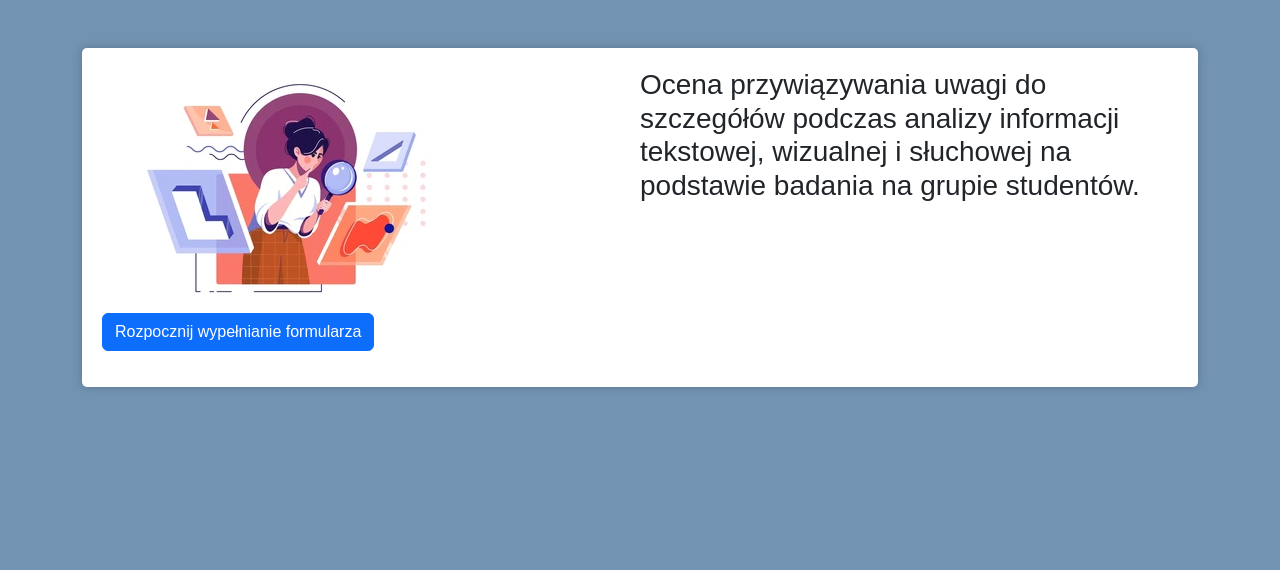
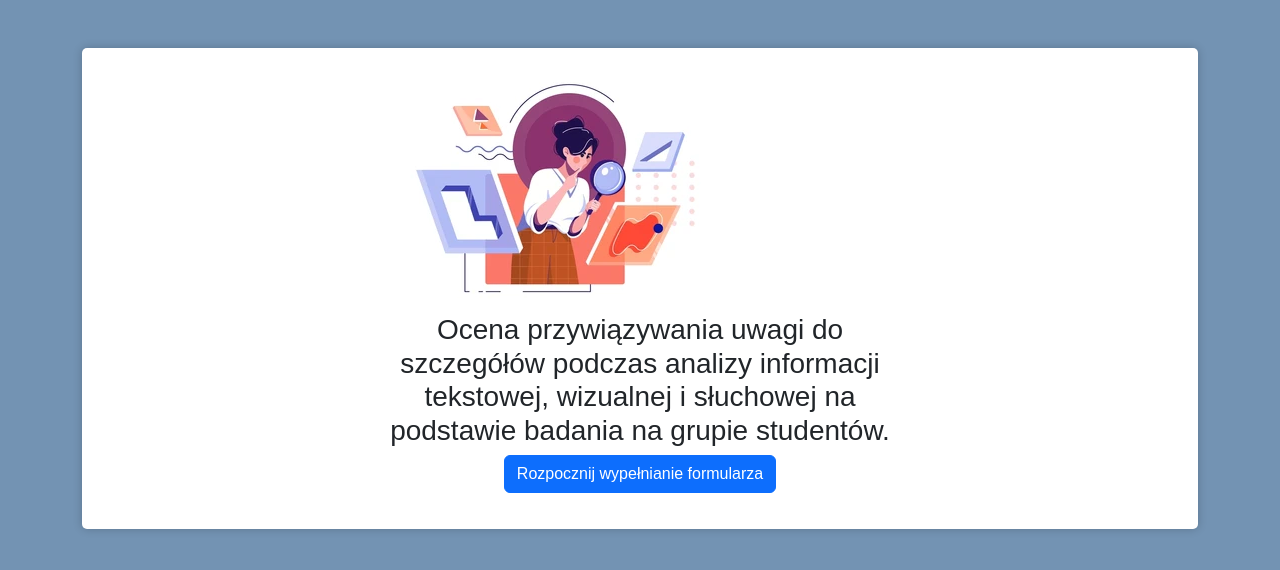
Before and after one commit to ArkadiuszKarbowski/assessment-of-attention-to-detail, a Flask app: page / in a window 1280 px wide. Shown: the top 570 px of the page. Run offline with Flask 3, Linux system fonts and the light colour scheme.

Commit message:
changes in style

```diff
--- a/templates/home.html
+++ b/templates/home.html
@@ -16,11 +16,15 @@
 		#right {
 			float: right;
 			width: 50%;
+      text-align: center;
 		}
 		#form-container {
-			margin-top: 15px;
-			margin-bottom: 15px;
-			clear: both;
+			display: flex;
+			justify-content: center;
+			align-items: center;
+			flex-direction: column;
+			margin-top: 10px;
+			margin-bottom: 10px;
 		}
 	</style>
 </head>
```
